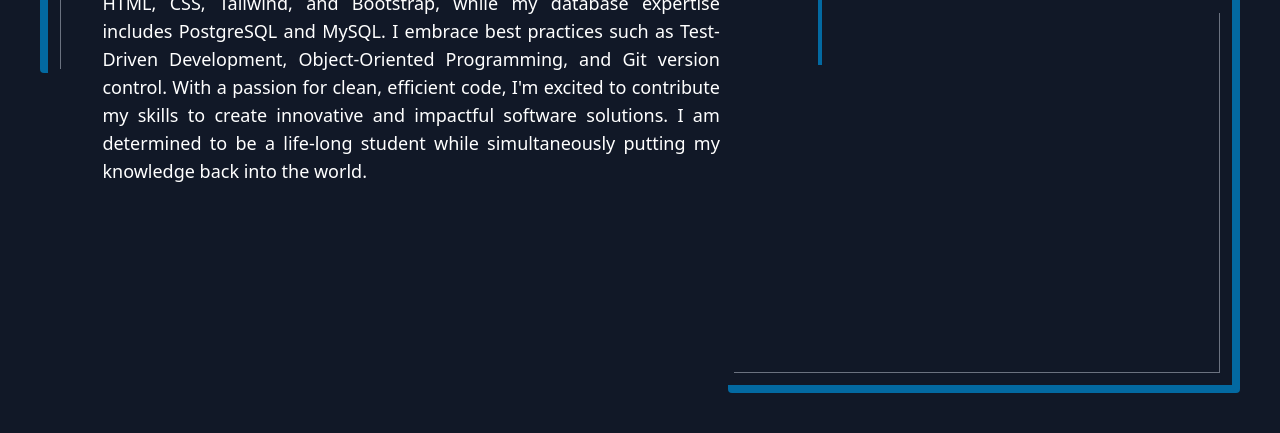
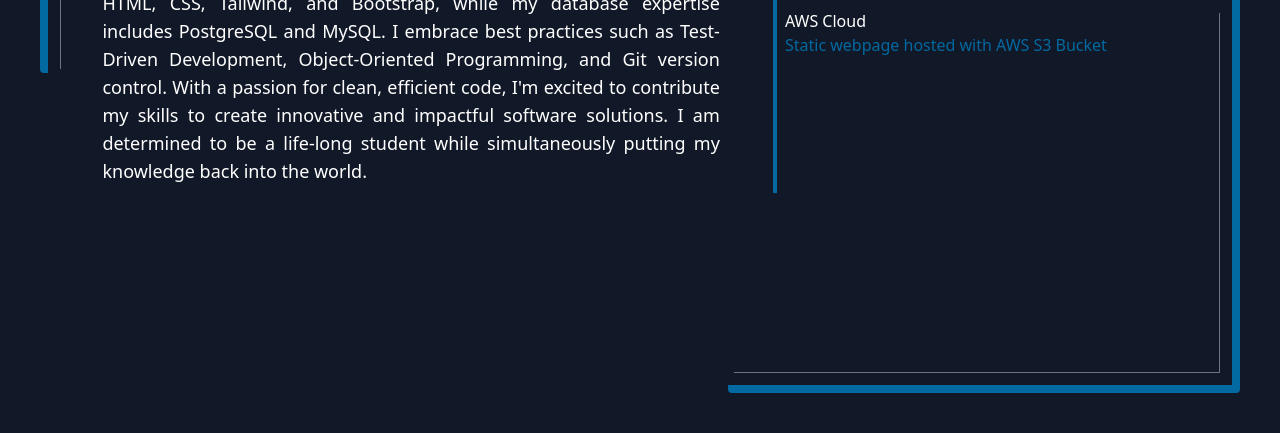
Before and after one commit to kristen-descant/kristen-descant.github.io, a website: page index.html in a window 1280 px wide. Shown: the part 367-800 px from the top of the page. Drawn offline with Linux system fonts and the light colour scheme.

Commit message:
added first aws project

```diff
--- a/index.html
+++ b/index.html
@@ -29,13 +29,17 @@
                my knowledge back into the world.</p>
           </div>
           <div class='z-8 w-[35%] h-[40%] mr-[10vw] justify-center flex flex-row'>
-            <div class='h-[60%]  border-l-4 w-1 ml-2 mr-2 border-sky-700'></div>
+            <div class='h-[90%]  border-l-4 w-1 ml-2 mr-2 border-sky-700'></div>
             <div class='flex flex-col h-full w-1/2 items-start z-9 relative'>
               <p class='lg:text-4xl md:text-lg text-white mb-3'>Portfolio</p>
 
+              <p class="text-white">Code Platoon</p>
               <a class="text-sky-700 hover:text-gray-500" href="https://reinvestmentpro.com" target="_blank">REInvestmentPro <span class="text-white text-xs"> - Personal Project</span></a>
 
               <a class="text-sky-700 hover:text-gray-500 z-10" href="https://youtu.be/kJywdk3ow2Q" target="_blank">ConnectForum <span class="text-white text-xs"> - Group Project</span></a>
+
+              <p class="text-white mt-3">AWS Cloud</p>
+              <a class="text-sky-700 hover:text-gray-500" href="http://furbabydiet.click" target="_blank">Static webpage hosted with AWS S3 Bucket</a>
 
             </div>
           </div>
```
Also changed, not shown: output.css.
